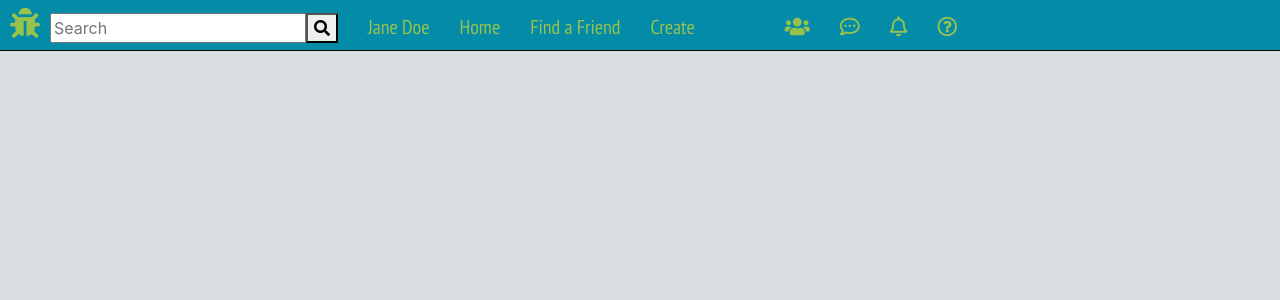
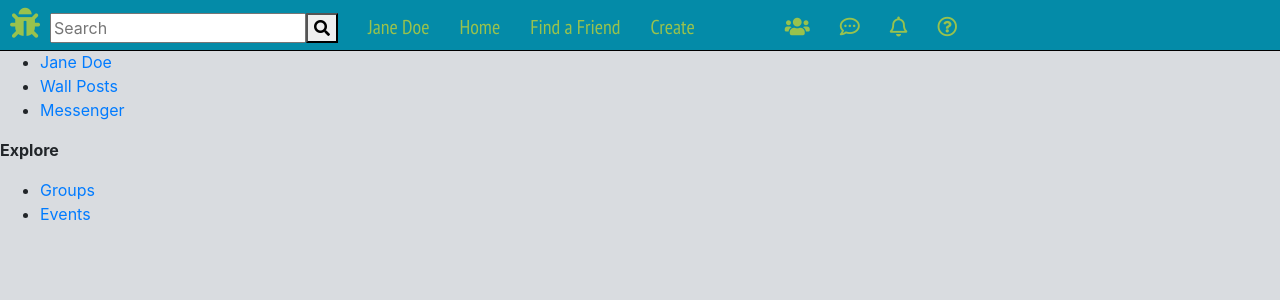
Before and after one commit to Estultz731/react-socialmedia-site, a React (Create React App) app: page / in a window 1280 px wide. Shown: the top 300 px of the page. Built offline with nearby package versions, Linux system fonts and the light colour scheme.

Commit message:
added sidebar html

```diff
--- a/src/App.js
+++ b/src/App.js
@@ -47,6 +47,40 @@ function App() {
   return (
     <>
       <Nav />
+      <div className='leftSidebar'>
+        <ul>
+          <li>
+            <a className='usersName' href='#users'>
+              Jane Doe
+            </a>
+          </li>
+          <li>
+            <a className='wallPosts' href='#wall'>
+              Wall Posts
+            </a>
+          </li>
+          <li>
+            <a className='messenger' href='#messenger'>
+              Messenger
+            </a>
+          </li>
+        </ul>
+        <p>
+          <strong>Explore</strong>
+        </p>
+        <ul>
+          <li>
+            <a className='groups' href='#groups'>
+              Groups
+            </a>
+          </li>
+          <li>
+            <a className='events' href='#events'>
+              Events
+            </a>
+          </li>
+        </ul>
+      </div>
     </>
   );
 }
```
